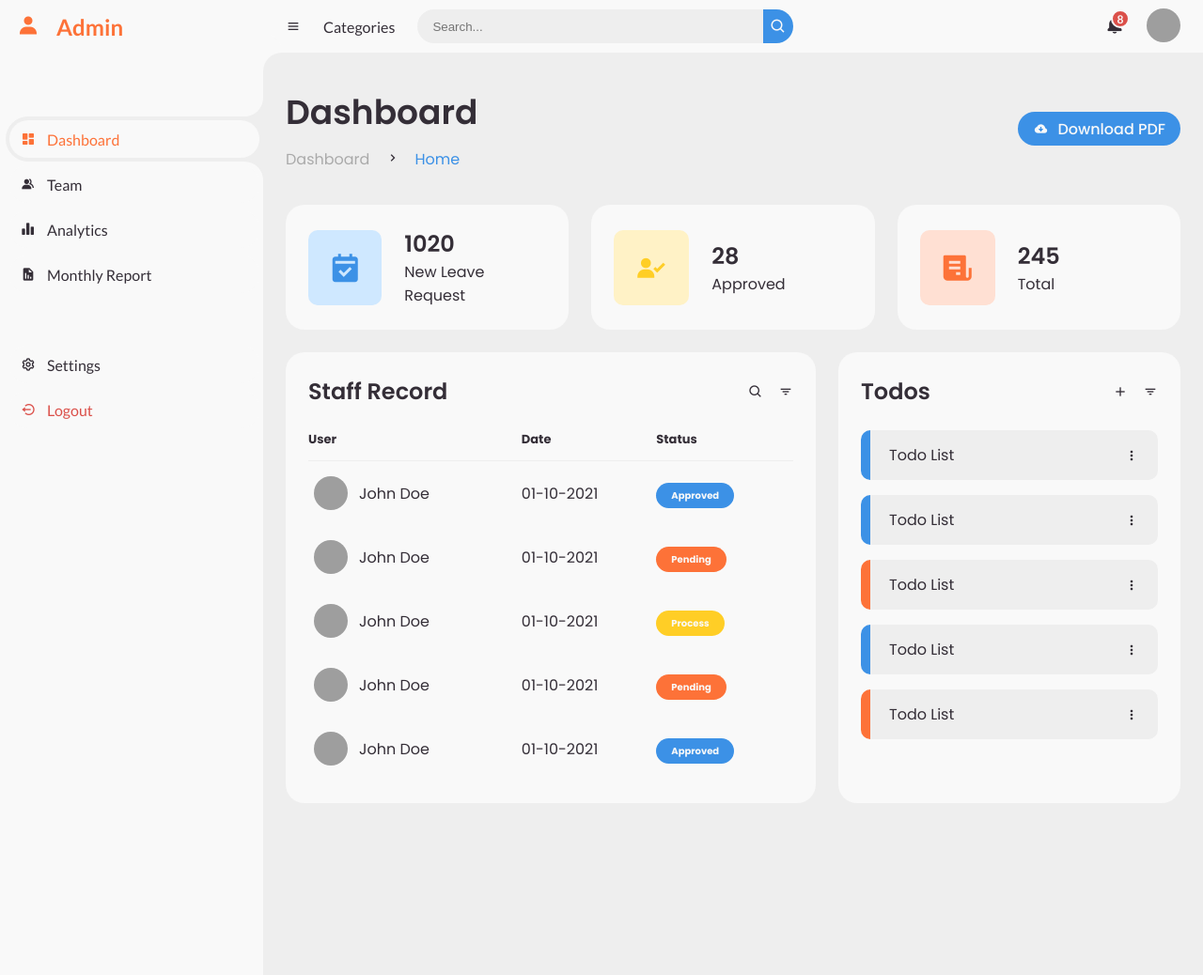
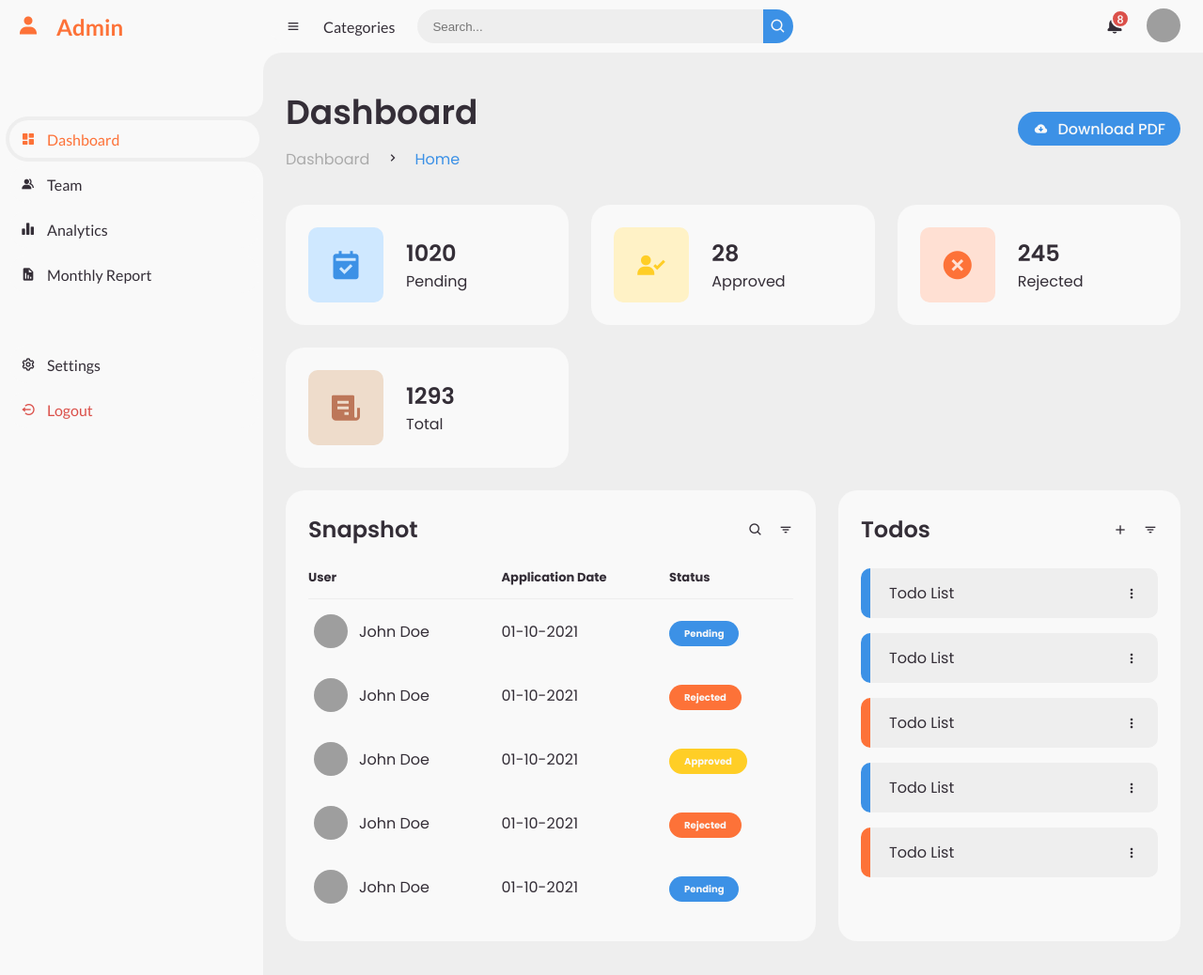
Before and after one commit to rcezea/Leave-Management-System, a Flask app: template templates/dashboard/admin_dashboard.html in a window 1280 px wide. Shown: the whole page at 94% size. Run offline with Flask 3, Linux system fonts and the light colour scheme; the template is opened without the code that fills it, so the values that code supplies are empty; grey boxes are pictures that could not be loaded.

Commit message:
code (dashboard) : Nitty Gritty V1

```diff
--- a/static/css/admin_dashboard.css
+++ b/static/css/admin_dashboard.css
@@ -29,6 +29,8 @@ li {
 	--light-yellow: #FFF2C6;
 	--orange: #FD7238;
 	--light-orange: #FFE0D3;
+	--dark-brown: #BD7759;
+	--light-brown: #eedccb;
 }
 
 html {
@@ -394,6 +396,10 @@ body {
 	background: var(--light-orange);
 	color: var(--orange);
 }
+#content main .box-info li:nth-child(4) .bx {
+	background: var(--light-brown);
+	color: var(--dark-brown);
+}
 #content main .box-info li .text h3 {
 	font-size: 24px;
 	font-weight: 600;
--- a/templates/dashboard/admin_dashboard.html
+++ b/templates/dashboard/admin_dashboard.html
@@ -113,7 +113,7 @@
             <i class='bx bxs-calendar-check' ></i>
             <span class="text">
                 <h3>1020</h3>
-                <p>New Leave Request</p>
+                <p>Pending</p>
             </span>
         </li>
         <li>
@@ -124,9 +124,16 @@
             </span>
         </li>
         <li>
+            <i class='bx bxs-x-circle'></i>
+                <span class="text">
+                <h3>245</h3>
+                <p>Rejected</p>
+            </span>
+        </li>
+        <li>
             <i class='bx bxs-receipt'></i>
                 <span class="text">
-                <h3>245</h3>
+                <h3>1293</h3>
                 <p>Total</p>
             </span>
         </li>
@@ -136,7 +143,7 @@
     <div class="table-data">
         <div class="order">
             <div class="head">
-                <h3>Staff Record</h3>
+                <h3>Snapshot</h3>
                 <i class='bx bx-search' ></i>
                 <i class='bx bx-filter' ></i>
             </div>
@@ -144,7 +151,7 @@
                 <thead>
                     <tr>
                         <th>User</th>
-                        <th>Date</th>
+                        <th>Application Date</th>
                         <th>Status</th>
                     </tr>
                 </thead>
@@ -155,7 +162,7 @@
                             <p>John Doe</p>
                         </td>
                         <td>01-10-2021</td>
-                        <td><span class="status completed">Approved</span></td>
+                        <td><span class="status completed">Pending</span></td>
                     </tr>
                     <tr>
                         <td>
@@ -163,7 +170,7 @@
                             <p>John Doe</p>
                         </td>
                         <td>01-10-2021</td>
-                        <td><span class="status pending">Pending</span></td>
+                        <td><span class="status pending">Rejected</span></td>
                     </tr>
                     <tr>
                         <td>
@@ -171,7 +178,7 @@
                             <p>John Doe</p>
                         </td>
                         <td>01-10-2021</td>
-                        <td><span class="status process">Process</span></td>
+                        <td><span class="status process">Approved</span></td>
                     </tr>
                     <tr>
                         <td>
@@ -179,7 +186,7 @@
                             <p>John Doe</p>
                         </td>
                         <td>01-10-2021</td>
-                        <td><span class="status pending">Pending</span></td>
+                        <td><span class="status pending">Rejected</span></td>
                     </tr>
                     <tr>
                         <td>
@@ -187,7 +194,7 @@
                             <p>John Doe</p>
                         </td>
                         <td>01-10-2021</td>
-                        <td><span class="status completed">Approved</span></td>
+                        <td><span class="status completed">Pending</span></td>
                     </tr>
                 </tbody>
             </table>
@@ -226,6 +233,6 @@
 <!-- MAIN -->
 </section>
 
-    <script src="../../static/js/admin_dashboard.js"></script>
+    <script src="../../static/js/dashboard.js"></script>
 </body>
 </html>
```
Also changed, not shown: static/css/employee_dashboard.css (+10 -0 lines), templates/dashboard/employee_dashboard.html (+10 -10 lines).
